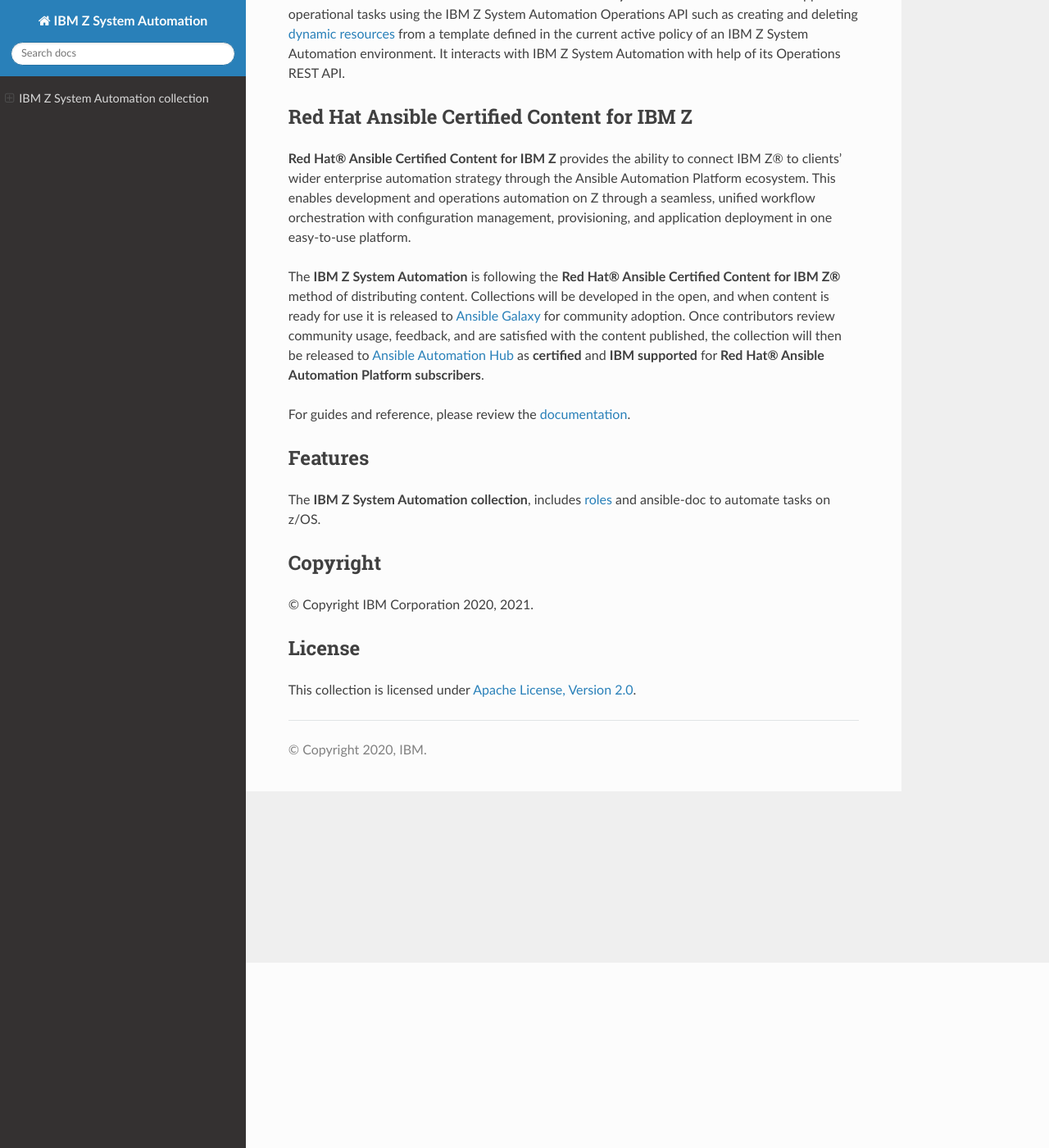
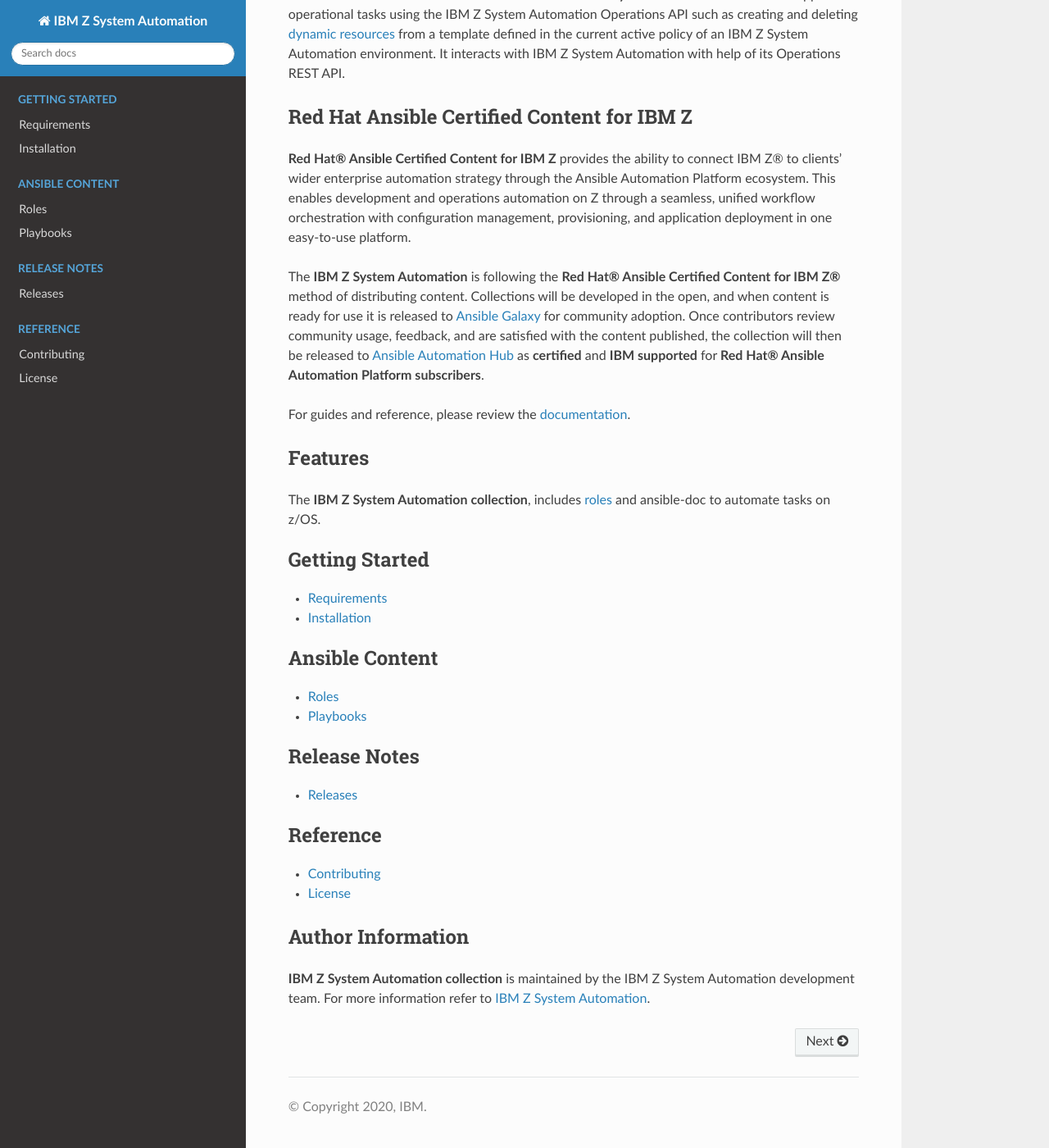
Before and after one commit to ansible-collections/ibm_zos_sysauto, a Sphinx documentation site: the page built from docs/source/index.rst, in a window 1280 px wide and 1400 px high, scrolled down 226 px. Shown: the whole window at 82% size. Built offline with Sphinx 7.4.7 and the Read the Docs theme 2.0.0, drawn with Linux system fonts in a browser that asks for light colours.

Commit message:
re-insert index to index.rst

```diff
--- a/docs/source/index.rst
+++ b/docs/source/index.rst
@@ -10,7 +10,7 @@ The **IBM Z System Automation collection**, also represented as
 initiative to bring Ansible Automation to IBM Z® through the offering
 **Red Hat® Ansible Certified Content for IBM Z®**. The
 **IBM Z System Automation collection** supports operational tasks using the IBM Z System Automation Operations API
-such as creating and deleting	 `dynamic resources`_ from a template defined in the current active policy of an IBM Z System Automation environment.
+such as creating and deleting `dynamic resources`_ from a template defined in the current active policy of an IBM Z System Automation environment.
 It interacts with IBM Z System Automation with help of its Operations REST API.
 
 Red Hat Ansible Certified Content for IBM Z
@@ -35,19 +35,46 @@ as **certified** and **IBM supported** for
 
 For guides and reference, please review the `documentation`_.
 
+
 Features
 ========
 The **IBM Z System Automation collection**, includes
 `roles`_ and ansible-doc to
 automate tasks on z/OS.
 
-Copyright
-=========
-© Copyright IBM Corporation 2020, 2021.
+.. toctree::
+   :maxdepth: 1
+   :caption: Getting Started
 
-License
-=======
-This collection is licensed under `Apache License, Version 2.0`_.
+   requirements
+   installation
+
+.. toctree::
+   :maxdepth: 1
+   :caption: Ansible Content
+
+   roles
+   playbooks
+
+.. toctree::
+   :maxdepth: 1
+   :caption: Release Notes
+
+   release_notes
+
+.. toctree::
+   :maxdepth: 1
+   :caption: Reference
+
+   community_guides
+   license
+
+Author Information
+==================
+
+**IBM Z System Automation collection** is maintained by the IBM Z System Automation development team.
+For more information refer to `IBM Z System Automation`_.
+
 
 .. _dynamic resources:
    https://www.ibm.com/support/knowledgecenter/de/SSWRCJ_4.2.0/com.ibm.safos.doc_4.2/UserGuide/Dynamic_Resources.html
@@ -59,5 +86,5 @@ This collection is licensed under `Apache License, Version 2.0`_.
    https://ansible-collections.github.io/ibm_zos_sysauto/index.html
 .. _roles:
    https://ansible-collections.github.io/ibm_zos_sysauto/roles.html
-.. _Apache License, Version 2.0:
-   https://opensource.org/licenses/Apache-2.0
+.. _IBM Z System Automation:
+   https://www.ibm.com/products/z-system-automation
```
